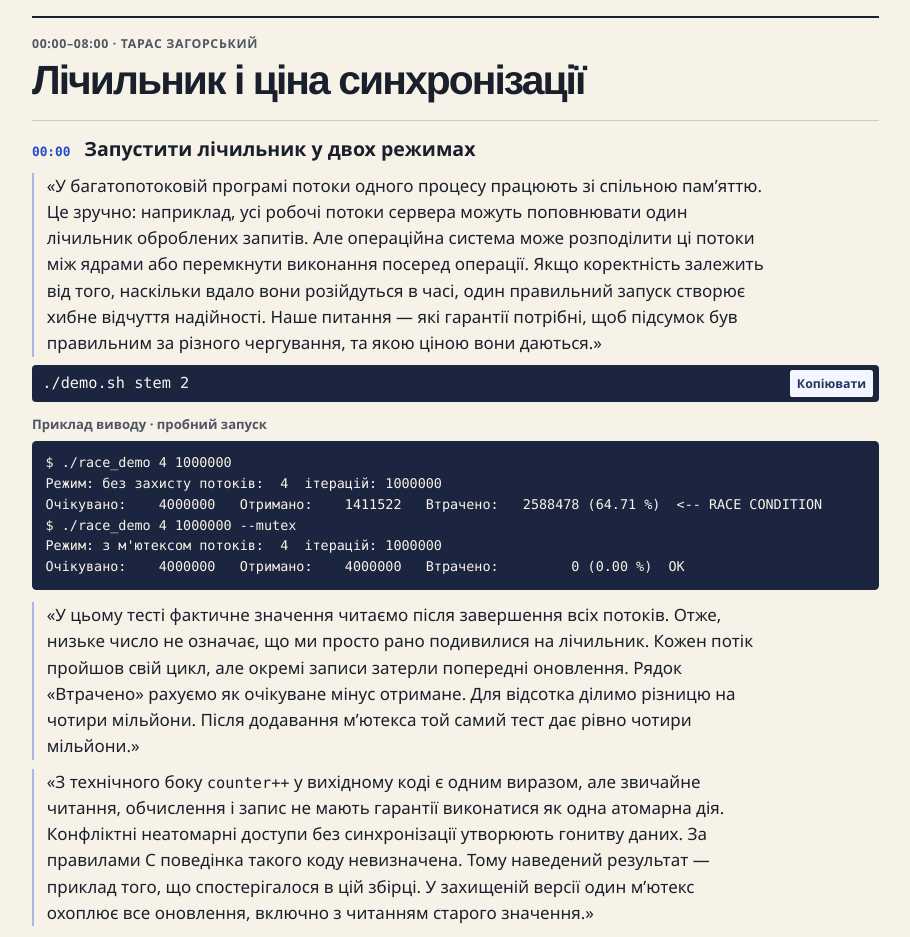
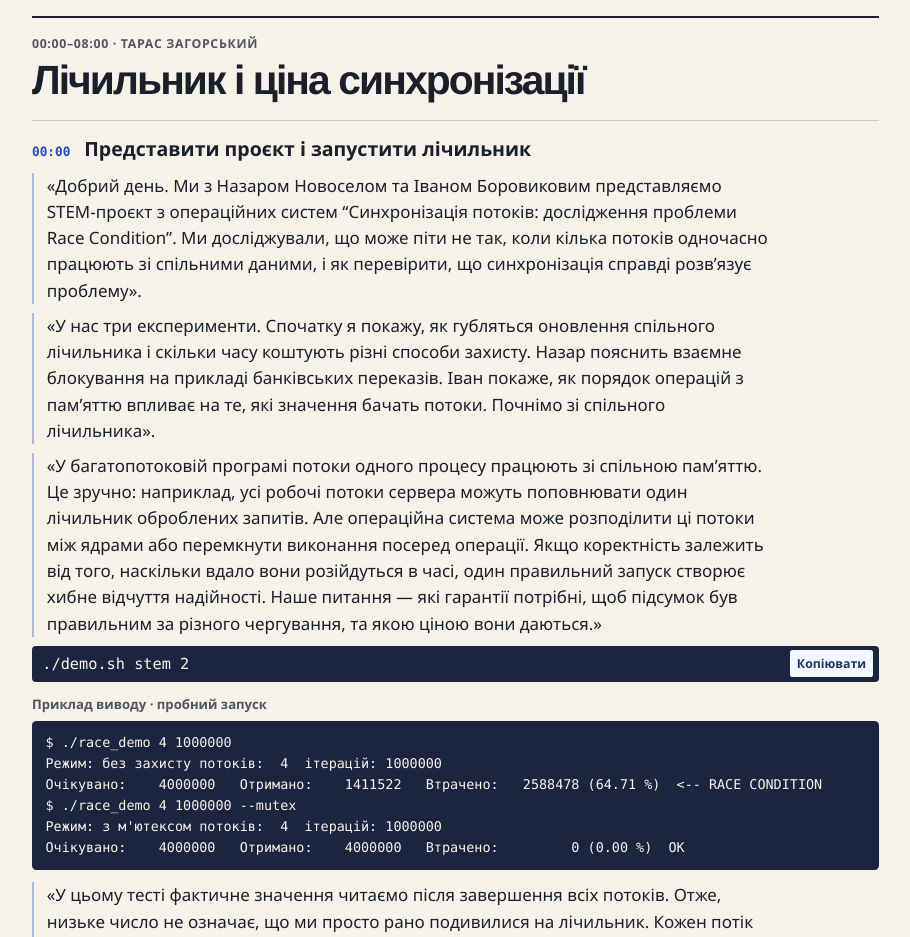
Before and after one commit to bl1nkless/stem-race-condition, a plain HTML site: page index.html in a window 1280 px wide. Shown: the part 1261-2198 px from the top of the page, without its empty margins (331-1241 px from the left). Drawn offline with Linux system fonts and the light colour scheme.

Commit message:
Introduce the team project before the first demo

```diff
--- a/index.html
+++ b/index.html
@@ -79,7 +79,9 @@
         <article class="stage" id="taras">
           <header><p class="eyebrow">00:00–08:00 · ТАРАС ЗАГОРСЬКИЙ</p><h2>Лічильник і ціна синхронізації</h2></header>
           <section class="step" id="t-counter">
-            <h3><span>00:00</span> Запустити лічильник у двох режимах</h3>
+            <h3><span>00:00</span> Представити проєкт і запустити лічильник</h3>
+            <p class="say">«Добрий день. Ми з Назаром Новоселом та Іваном Боровиковим представляємо STEM-проєкт з операційних систем “Синхронізація потоків: дослідження проблеми Race Condition”. Ми досліджували, що може піти не так, коли кілька потоків одночасно працюють зі спільними даними, і як перевірити, що синхронізація справді розв’язує проблему».</p>
+            <p class="say">«У нас три експерименти. Спочатку я покажу, як губляться оновлення спільного лічильника і скільки часу коштують різні способи захисту. Назар пояснить взаємне блокування на прикладі банківських переказів. Іван покаже, як порядок операцій з пам’яттю впливає на те, які значення бачать потоки. Почнімо зі спільного лічильника».</p>
             <p class="say">«У багатопотоковій програмі потоки одного процесу працюють зі спільною пам’яттю. Це зручно: наприклад, усі робочі потоки сервера можуть поповнювати один лічильник оброблених запитів. Але операційна система може розподілити ці потоки між ядрами або перемкнути виконання посеред операції. Якщо коректність залежить від того, наскільки вдало вони розійдуться в часі, один правильний запуск створює хибне відчуття надійності. Наше питання — які гарантії потрібні, щоб підсумок був правильним за різного чергування, та якою ціною вони даються.»</p>
 
             <div class="command"><code>./demo.sh stem 2</code><button type="button" class="copy" hidden>Копіювати</button></div>
```
